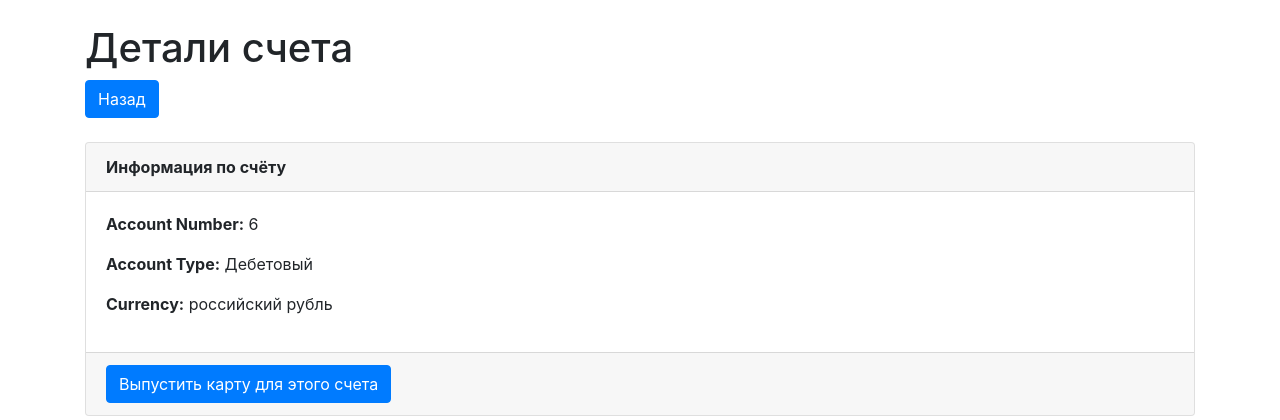
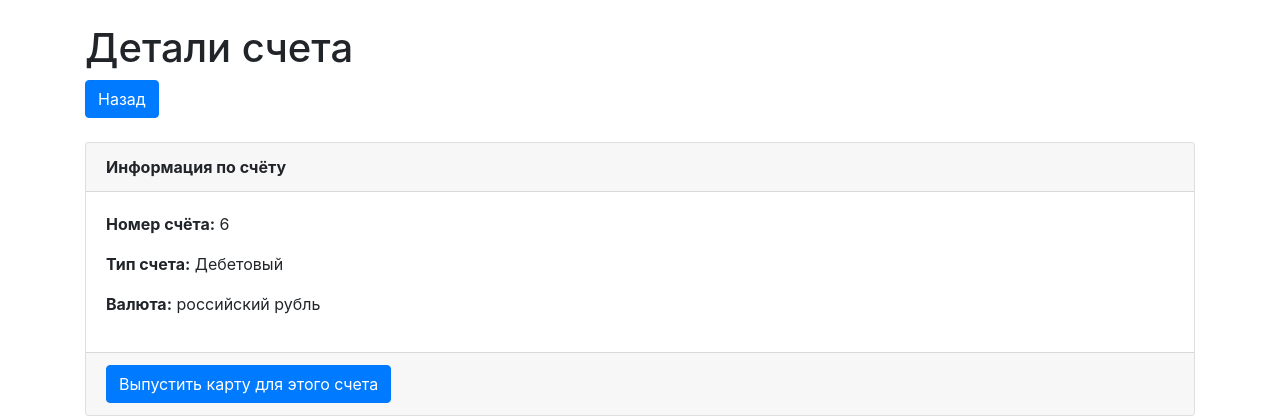
Before and after one commit to Fire-orel/bis_abs, a Django app: page /acount_cards/6 in a window 1280 px wide. Shown: the top 420 px of the page. Run offline with Django 5.2, Linux system fonts and the light colour scheme; data comes from the database, SQL or seed files in the repository; both versions use the stored data as it was after the commit; some libraries are stand-ins or nearby versions.

Commit message:
fin version

```diff
--- a/abs/templates/account_cards.html
+++ b/abs/templates/account_cards.html
@@ -19,11 +19,11 @@
             <div class="card-body">
                 <div class="row">
                     <div class="col-md-6">
-                        <p><strong>Account Number:</strong> {{ account.pk }}
+                        <p><strong>Номер счёта:</strong> {{ account.pk }}
                         <input type="hidden"  name="account_pk" value ="{{account.pk}}" required>
                         <input type="hidden"  name="customer_pk" value ="{{account.customer.id}}" required></p>
-                        <p><strong>Account Type:</strong> {{ account.get_account_type_display }}</p>
-                        <p><strong>Currency:</strong> {{ account.currency }}</p>
+                        <p><strong>Тип счета:</strong> {{ account.get_account_type_display }}</p>
+                        <p><strong>Валюта:</strong> {{ account.currency }}</p>
                     </div>
                 </div>
             </div>
```
Also changed, not shown: db.sqlite3.
